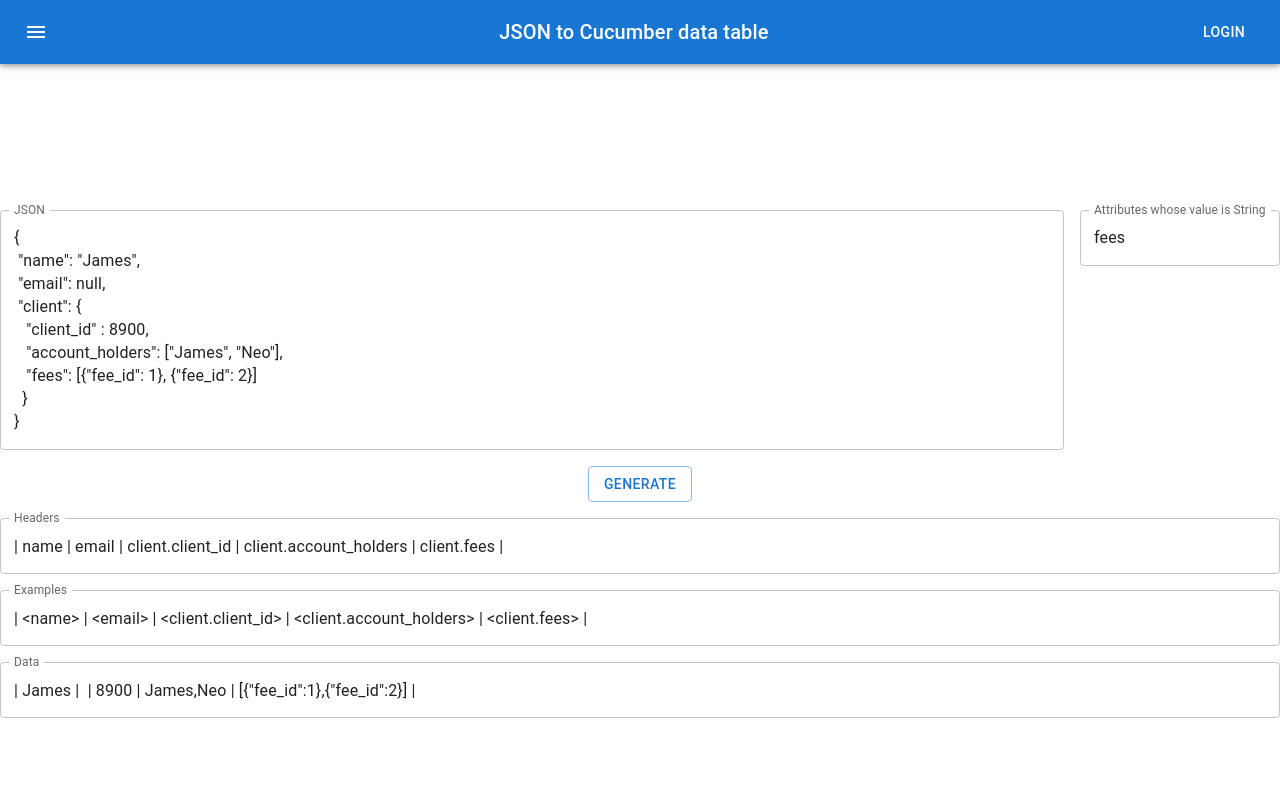
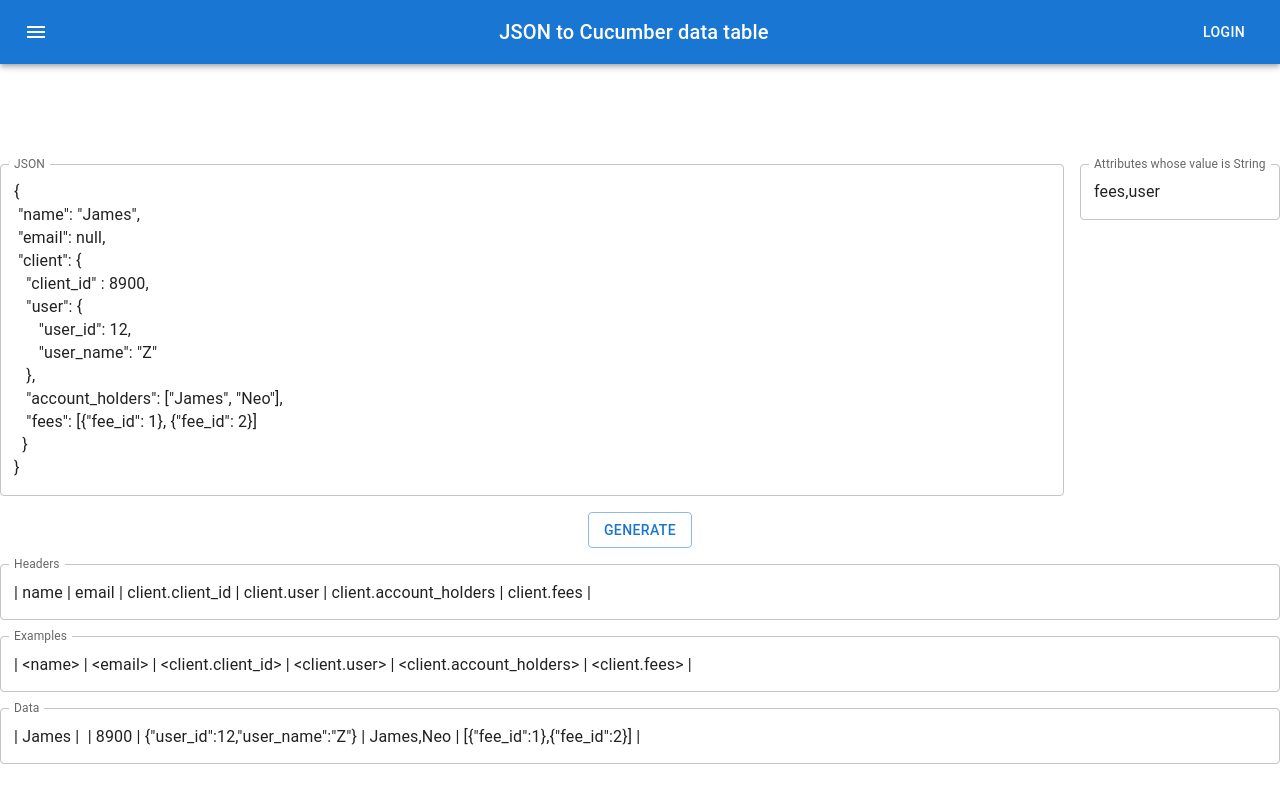
Before and after one commit to wangzilong/cucumber-datatable-generator, a React (Create React App) app: page / in a window 1280 px wide. Shown: the top 802 px of the page. Built offline with nearby package versions, Linux system fonts and the light colour scheme.

Commit message:
Handle Map

```diff
--- a/src/App.tsx
+++ b/src/App.tsx
@@ -9,8 +9,22 @@ import Typography from '@mui/material/Typography';
 import IconButton from '@mui/material/IconButton';
 import MenuIcon from '@mui/icons-material/Menu';
 
-const DEFAULT_JSON = '{\n "name": "James",\n "email": null,\n "client": {\n   "client_id" : 8900, \n   "account_holders": ["James", "Neo"],\n   "fees": [{"fee_id": 1}, {"fee_id": 2}]\n  } \n}';
-const DEFAULT_ATTRIBUTES = ['fees'];
+const DEFAULT_JSON = '{\n' +
+  ' "name": "James",\n' +
+  ' "email": null,\n' +
+  ' "client": {\n' +
+  '   "client_id" : 8900, \n' +
+  '   "user": {\n' +
+  '      "user_id": 12,\n' +
+  '      "user_name": "Z"\n' +
+  '   },\n' +
+  '   "account_holders": ["James", "Neo"],\n' +
+  '   "fees": [{"fee_id": 1}, {"fee_id": 2}]\n' +
+  '  } \n' +
+  '}';
+
+
+const DEFAULT_ATTRIBUTES = ['fees', 'user'];
 function App() {
   const [json, setJson] = useState<string | undefined>(DEFAULT_JSON);
   const [attributes, setAttributes] = useState<string[] | undefined>(DEFAULT_ATTRIBUTES);
@@ -51,6 +65,12 @@ function App() {
     } else {
       const h = Object.entries(j).map(e => {
         const header = parent ? `${parent}.${e[0]}` : e[0];
+
+        // keep value as string
+        if (attributes && attributes?.includes(e[0])) {
+          return header;
+        }
+
         if (isArray(e[1]) || !e[1] ) {
           return header;
         } else if ("object" === typeof e[1]) {
@@ -71,6 +91,11 @@ function App() {
     } else {
       const h = Object.entries(j).map(e => {
         const header = parent ? `${parent}.${e[0]}` : e[0];
+        // keep value as string
+        if (attributes && attributes?.includes(e[0])) {
+          return `<${header}>`;
+        }
+
         if (isArray(e[1]) || !e[1]) {
           return `<${header}>`;
         } else if ("object" === typeof e[1]) {
@@ -95,6 +120,7 @@ function App() {
         if (attributes && attributes?.includes(e[0])) {
           return JSON.stringify(e[1]);
         }
+
         if (isArray(e[1]) && e[1]) {
           // @ts-ignore
           return e[1]?.join(',');
```
